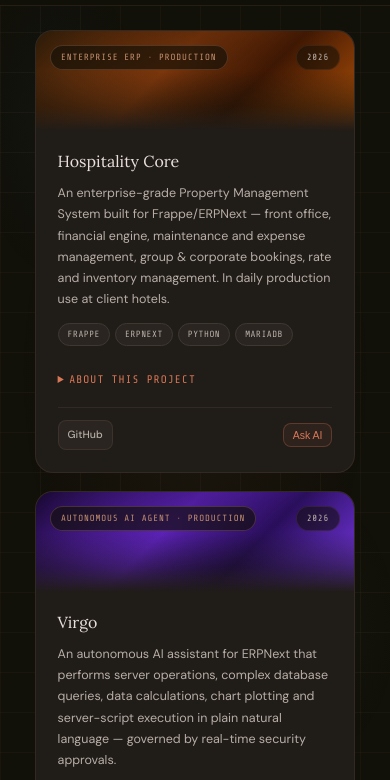
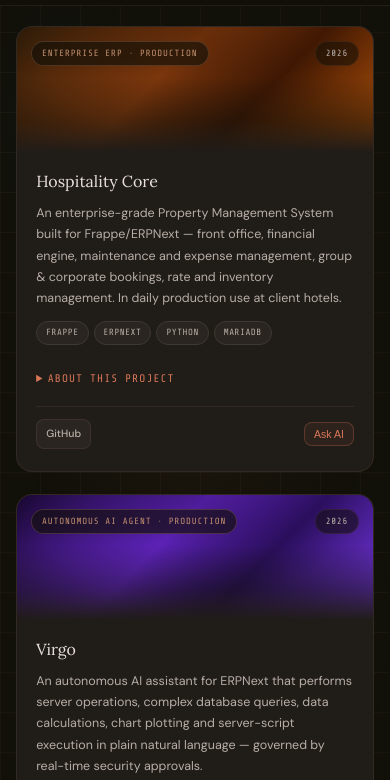
Before and after one commit to Gifted87/GiftBraimah, a plain HTML site: page portfolio.html in a window 390 px wide. Shown: the part 48-828 px from the top of the page. Drawn offline with nearby package versions, Linux system fonts and the light colour scheme.

Commit message:
Optimize mobile layout and unlimited scrolling on portfolio page

```diff
--- a/portfolio.html
+++ b/portfolio.html
@@ -43,7 +43,7 @@
       box-sizing: border-box;
     }
 
-    html, body {
+    html {
       min-height: 100%;
       background: var(--bg);
       color: var(--text);
@@ -52,9 +52,14 @@
     }
 
     body {
+      min-height: 100vh;
+      height: auto;
+      background: var(--bg);
+      color: var(--text);
+      font-family: var(--sans);
+      line-height: 1.7;
       display: block;
       position: relative;
-      user-select: none;
       -webkit-overflow-scrolling: touch;
     }
 
@@ -1186,9 +1191,16 @@
     /* ─── Responsive ─── */
     @media (max-width: 780px) {
       :root {
-        --card-w: min(92vw, 380px);
+        --card-w: 100%;
         --card-h: auto;
         --card-gap: 20px;
+      }
+
+      html, body {
+        height: auto !important;
+        min-height: 100% !important;
+        overflow-x: hidden !important;
+        overflow-y: auto !important;
       }
 
       body {
@@ -1220,49 +1232,84 @@
         margin-bottom: 0.75rem;
       }
 
-      /* Carousel becomes a stacked vertical list on mobile */
+      /* Single row / full-width vertical stream on mobile with unlimited scrolling */
       .carousel-outer {
-        gap: 1.25rem;
-      }
+        width: 100% !important;
+        max-width: 100% !important;
+        height: auto !important;
+        overflow: visible !important;
+        padding: 0.5rem 1rem 3.5rem !important;
+        margin: 0 auto !important;
+        gap: 1.25rem !important;
+      }
+
       .carousel-viewport {
-        width: 100%;
-        max-width: 100vw;
-        overflow: visible;
-        -webkit-mask-image: none;
-        mask-image: none;
-      }
+        width: 100% !important;
+        max-width: 100% !important;
+        height: auto !important;
+        overflow: visible !important;
+        -webkit-mask-image: none !important;
+        mask-image: none !important;
+      }
+
       .carousel-track {
-        flex-direction: column;
-        align-items: center;
-        gap: 18px;
+        display: flex !important;
+        flex-direction: column !important;
+        align-items: center !important;
+        gap: 22px !important;
         transform: none !important;
-        padding: 12px 0;
-      }
+        width: 100% !important;
+        max-width: 100% !important;
+        height: auto !important;
+        padding: 0 !important;
+      }
+
       .card {
+        width: 100% !important;
+        max-width: min(100%, 460px) !important;
+        height: auto !important;
+        min-height: auto !important;
+        max-height: none !important;
+        overflow: hidden !important;
+        border-radius: 16px !important;
         transform: none !important;
         opacity: 1 !important;
-      }
+        margin: 0 auto !important;
+        flex-shrink: 0 !important;
+        cursor: default !important;
+      }
+
       .card.is-active, .card.is-adjacent, .card.is-far {
         transform: none !important;
         opacity: 1 !important;
       }
+
       .card-image {
-        flex: 0 0 25%;
-        min-height: 110px;
-      }
-      .carousel-nav { display: none; }
-      .scroll-hint { display: none; }
+        height: 140px !important;
+        min-height: 140px !important;
+        max-height: 140px !important;
+        flex: none !important;
+      }
+
+      .card-body {
+        height: auto !important;
+        max-height: none !important;
+        overflow: visible !important;
+        overscroll-behavior: auto !important;
+        touch-action: auto !important;
+        padding: 1.2rem 1.2rem 1.35rem !important;
+        flex: none !important;
+      }
+
+      .carousel-nav { display: none !important; }
+      .scroll-hint { display: none !important; }
     }
 
     @media (max-width: 500px) {
-      :root {
-        --card-w: min(92vw, 320px);
-        --card-h: auto;
-        --card-gap: 14px;
-      }
       .card-image {
-        flex: 0 0 30%;
-        min-height: 100px;
+        height: 125px !important;
+        min-height: 125px !important;
+        max-height: 125px !important;
       }
       .card-title {
         font-size: 16px;
@@ -2219,9 +2266,9 @@
     }
 
     function update() {
-      // On mobile the carousel is a vertical stack — skip the translate/classes
+      // On mobile the carousel is a vertical single-row list — skip translate/classes
       if (isMobile()) {
-        track.style.transform = '';
+        track.style.transform = 'none';
         cards.forEach(c => c.classList.remove('is-active', 'is-adjacent', 'is-far'));
         return;
       }
@@ -2252,6 +2299,7 @@
     }
 
     function goTo(i) {
+      if (isMobile()) return;
       active = Math.max(0, Math.min(total - 1, i));
       update();
     }
@@ -2261,37 +2309,46 @@
 
     // Keyboard
     document.addEventListener('keydown', e => {
+      if (isMobile()) return;
       if (e.key === 'ArrowLeft') goTo(active - 1);
       if (e.key === 'ArrowRight') goTo(active + 1);
     });
 
-    // Click card to navigate
+    // Click card to navigate (desktop only)
     cards.forEach((c, i) => {
       c.addEventListener('click', (e) => {
-        if (e.target.closest('.card-link')) return;
+        if (isMobile()) return;
+        if (e.target.closest('.card-link') || e.target.closest('.extra-link') || e.target.closest('details')) return;
         if (i !== active) goTo(i);
       });
     });
 
-    // Touch/swipe
+    // Touch/swipe (desktop / tablet horizontal swipe only)
     let touchX = null;
-    track.addEventListener('touchstart', e => { touchX = e.touches[0].clientX; }, { passive: true });
+    track.addEventListener('touchstart', e => {
+      if (isMobile()) return;
+      touchX = e.touches[0].clientX;
+    }, { passive: true });
     track.addEventListener('touchend', e => {
-      if (touchX === null) return;
+      if (isMobile() || touchX === null) return;
       const dx = touchX - e.changedTouches[0].clientX;
       if (Math.abs(dx) > 40) goTo(dx > 0 ? active + 1 : active - 1);
       touchX = null;
     }, { passive: true });
 
     // Stop wheel events on card body from also steering the carousel.
-    // Vertical wheel scroll on the card body must not move the carousel horizontally.
     cards.forEach(c => {
       const body = c.querySelector('.card-body');
       if (!body) return;
       body.addEventListener('wheel', e => {
+        if (isMobile()) return;
         if (e.deltaY !== 0) e.stopPropagation();
       }, { passive: true });
     });
+
+    // Re-calculate on viewport resize or orientation change
+    window.addEventListener('resize', update, { passive: true });
+    window.addEventListener('orientationchange', update, { passive: true });
 
     // Initial
     update();
```
